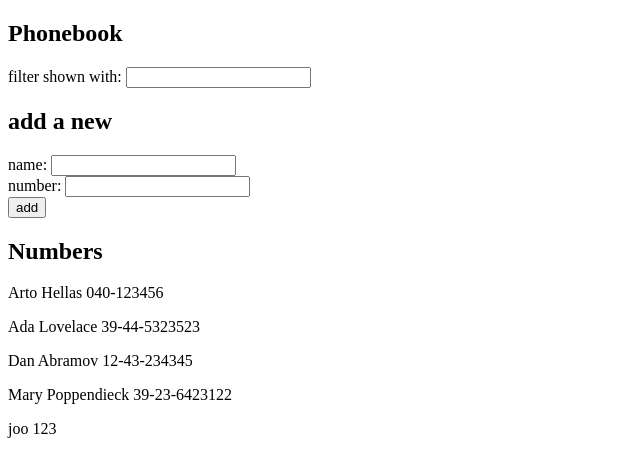
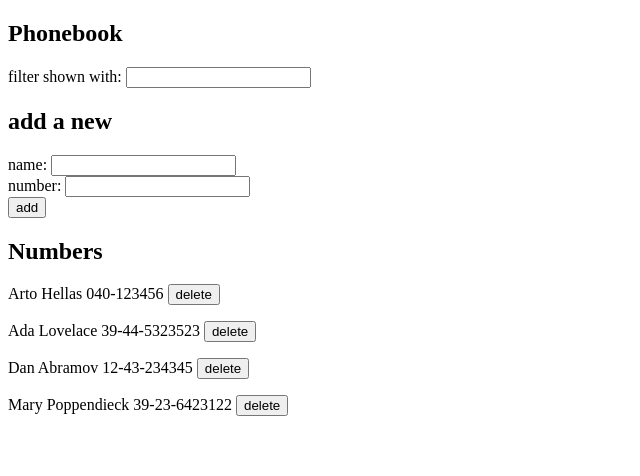
Before and after one commit to kiirona20/FullStackOpen, a React (Vite) app in the folder Osa2/puhelinluettelo/: page / in a window 1280 px wide. Shown: the top 476 px of the page, without its empty margins (0-640 px from the left). Built offline with nearby package versions, Linux system fonts and the light colour scheme; data requests are answered from the project's data file.

Commit message:
tehtävä 2.14

```diff
--- a/Osa2/puhelinluettelo/db.json
+++ b/Osa2/puhelinluettelo/db.json
@@ -19,11 +19,6 @@
       "name": "Mary Poppendieck",
       "number": "39-23-6423122",
       "id": "4"
-    },
-    {
-      "id": "a830",
-      "name": "joo",
-      "number": "123"
     }
   ]
 }
--- a/Osa2/puhelinluettelo/src/App.jsx
+++ b/Osa2/puhelinluettelo/src/App.jsx
@@ -1,20 +1,19 @@
 import { useEffect, useState } from 'react'
-import axios from 'axios'
 import personService from './services/persons'
 
-const Persons = ({persons, newFilter}) => {
+const Persons = ({persons, newFilter, deletePerson}) => {
   return(
     <div>
     {persons.filter(person => person.name.toLowerCase().includes(newFilter.toLowerCase())).map(person =>
-      <Person key={person.name} person={person}/>
+      <Person key={person.name} person={person} deletePerson={deletePerson}/>
       )}
     </div>
       )
 }
 
-const Person = ({person}) => {
+const Person = ({person, deletePerson}) => {
   return(
-    <p>{person.name} {person.number}</p>
+    <p>{person.name} {person.number} <button onClick={()=>deletePerson(person.id)}>delete</button></p>
   )
 }
 const Filter = (props) => {
@@ -55,8 +54,8 @@ const App = () => {
   useEffect(() => {
     personService
       .getAll()
-        .then(initialPersons => {
-        setPersons(initialPersons)
+        .then(response => {
+        setPersons(response)
       })
   }, [])
 
@@ -79,6 +78,13 @@ const addPerson = (event) =>{
     }
 
 }
+const deletePerson = id => {
+  personService.deleteContact(id)
+  .then(deletedPerson => {
+    if(window.confirm(`Delete ${deletedPerson.name}?`)){
+      setPersons(persons.filter(person => person.id !== deletedPerson.id))
+  }})
+}
 
   const handlePerson = (event) => {
     setNewName(event.target.value)
@@ -100,7 +106,7 @@ const addPerson = (event) =>{
       <PersonForm addPerson={addPerson} newName={newName} handlePerson={handlePerson}
       newNumber={newNumber} handleNumber={handleNumber}/>
       <h2>Numbers</h2>
-      <Persons persons={persons} newFilter={newFilter}/>
+      <Persons persons={persons} newFilter={newFilter} deletePerson={deletePerson}/>
     </div>
   )
 
--- a/Osa2/puhelinluettelo/src/services/persons.js
+++ b/Osa2/puhelinluettelo/src/services/persons.js
@@ -11,4 +11,9 @@ const create = newObject => {
   return request.then(response => response.data)
 }
 
-export default {getAll, create}
+const deleteContact = id => {
+    const request = axios.delete(`${baseUrl}/${id}`)
+    return request.then(response => response.data)
+}
+
+export default {getAll, create, deleteContact}
```
